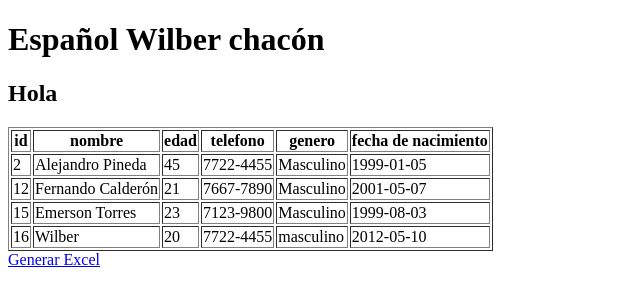
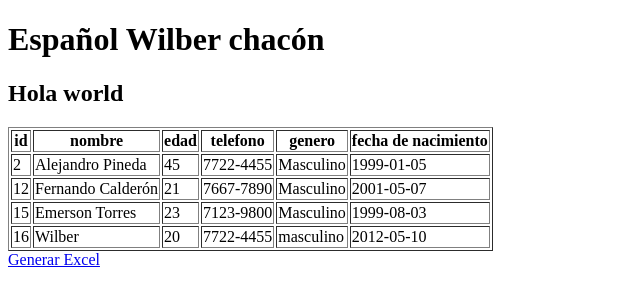
Before and after one commit to wilber-chacon/ramas, a PHP site: page / in a window 1280 px wide. Shown: the top 306 px of the page, without its empty margins (0-640 px from the left). Run offline with PHP 8.4, Linux system fonts and the light colour scheme; data comes from the database, SQL or seed files in the repository.

Commit message:
Cuarto commit

```diff
--- a/index.php
+++ b/index.php
@@ -9,7 +9,7 @@
 </head>
 <body>
     <h1>Español Wilber chacón</h1>
-    <h2>Hola</h2>
+    <h2>Hola world</h2>
 
 <table border="1">
     <tr>
```
